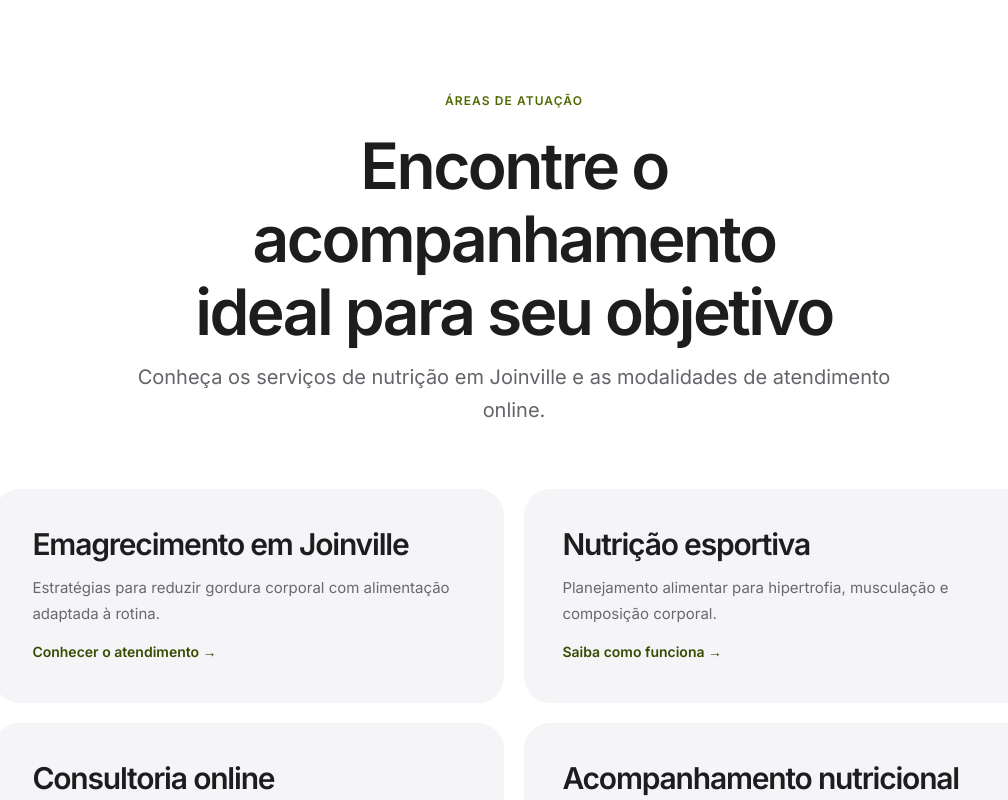
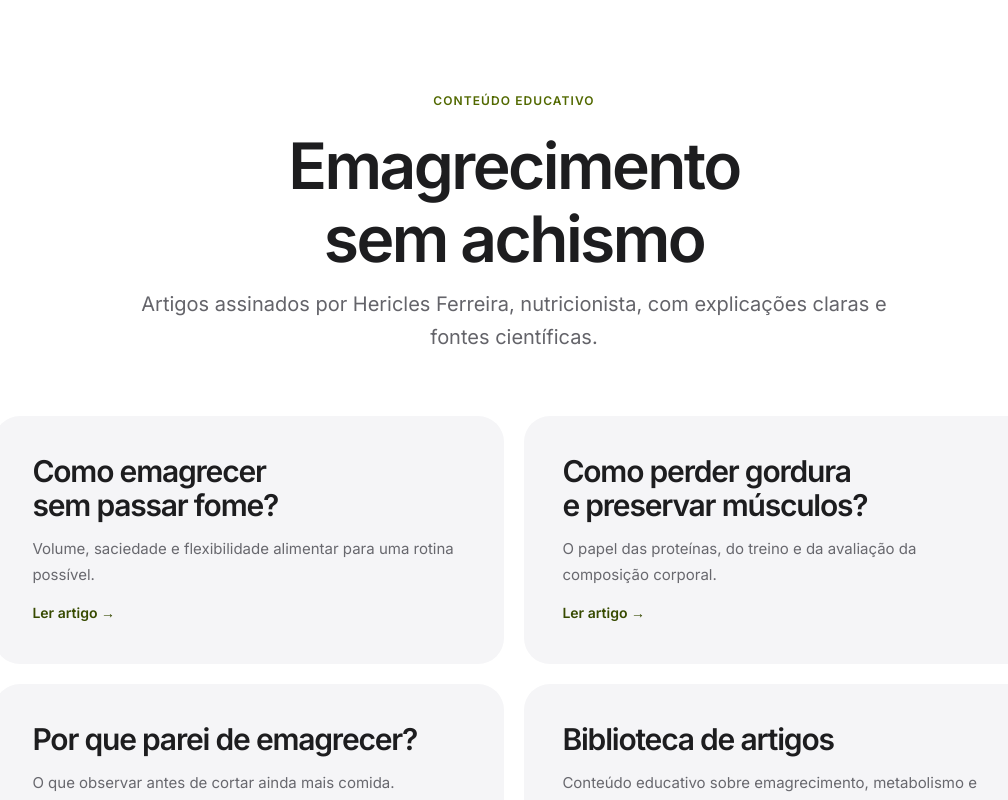
Before and after one commit to hericlesferreira/hericlesnutricionista-site, a React (Vite) app: page / in a window 1280 px wide. Shown: the part 3860-4660 px from the top of the page, without its empty margins (126-1134 px from the left). Built offline with nearby package versions, Linux system fonts and the light colour scheme.

Commit message:
style: remover secao de servicos da home mantendo paginas SEO

```diff
--- a/src/App.jsx
+++ b/src/App.jsx
@@ -271,23 +271,6 @@ export default function App() {
         </div>
       </section>
 
-      {/* SERVIÇOS ESPECIALIZADOS */}
-      <section className="section services-seo" id="servicos">
-        <div className="container">
-          <div className="section-header">
-            <p className="section-tag">Áreas de atuação</p>
-            <h2 className="section-title">Encontre o acompanhamento ideal para seu objetivo</h2>
-            <p className="section-sub">Conheça os serviços de nutrição em Joinville e as modalidades de atendimento online.</p>
-          </div>
-          <div className="services-seo__grid">
-            <a className="services-seo__card" href="/nutricionista-emagrecimento-joinville/"><h3>Emagrecimento em Joinville</h3><p>Estratégias para reduzir gordura corporal com alimentação adaptada à rotina.</p><span>Conhecer o atendimento →</span></a>
-            <a className="services-seo__card" href="/nutricionista-esportivo-joinville/"><h3>Nutrição esportiva</h3><p>Planejamento alimentar para hipertrofia, musculação e composição corporal.</p><span>Saiba como funciona →</span></a>
-            <a className="services-seo__card" href="/consultoria-nutricional-online/"><h3>Consultoria online</h3><p>Questionário inicial, plano alimentar individualizado e acompanhamento digital.</p><span>Explorar consultoria →</span></a>
-            <a className="services-seo__card" href="/acompanhamento-nutricional/"><h3>Acompanhamento nutricional</h3><p>Check-ins semanais, suporte e ajustes conforme sua evolução.</p><span>Conhecer o acompanhamento →</span></a>
-          </div>
-        </div>
-      </section>
-
       {/* BIBLIOTECA EDUCATIVA */}
       <section className="section services-seo" id="artigos" aria-labelledby="artigos-heading">
         <div className="container">
```
